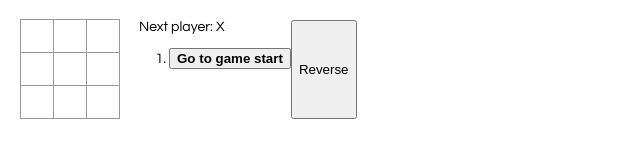
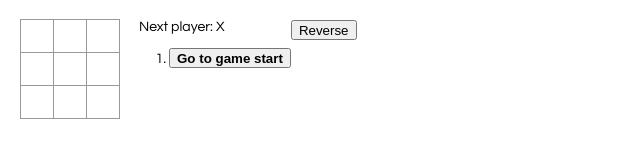
Before and after one commit to npstobie/tic-tac-toe-review, a React app: page / in a window 1280 px wide. Shown: the whole page, without its empty margins (0-640 px from the left). Built offline with nearby package versions, Linux system fonts and the light colour scheme.

Commit message:
made said button look not weird  Please enter the commit message for your changes. Lines starting

```diff
--- a/src/index.css
+++ b/src/index.css
@@ -48,3 +48,7 @@ ol, ul {
 .game-info {
   margin-left: 20px;
 }
+
+button {
+  height: 20px;
+}
```
